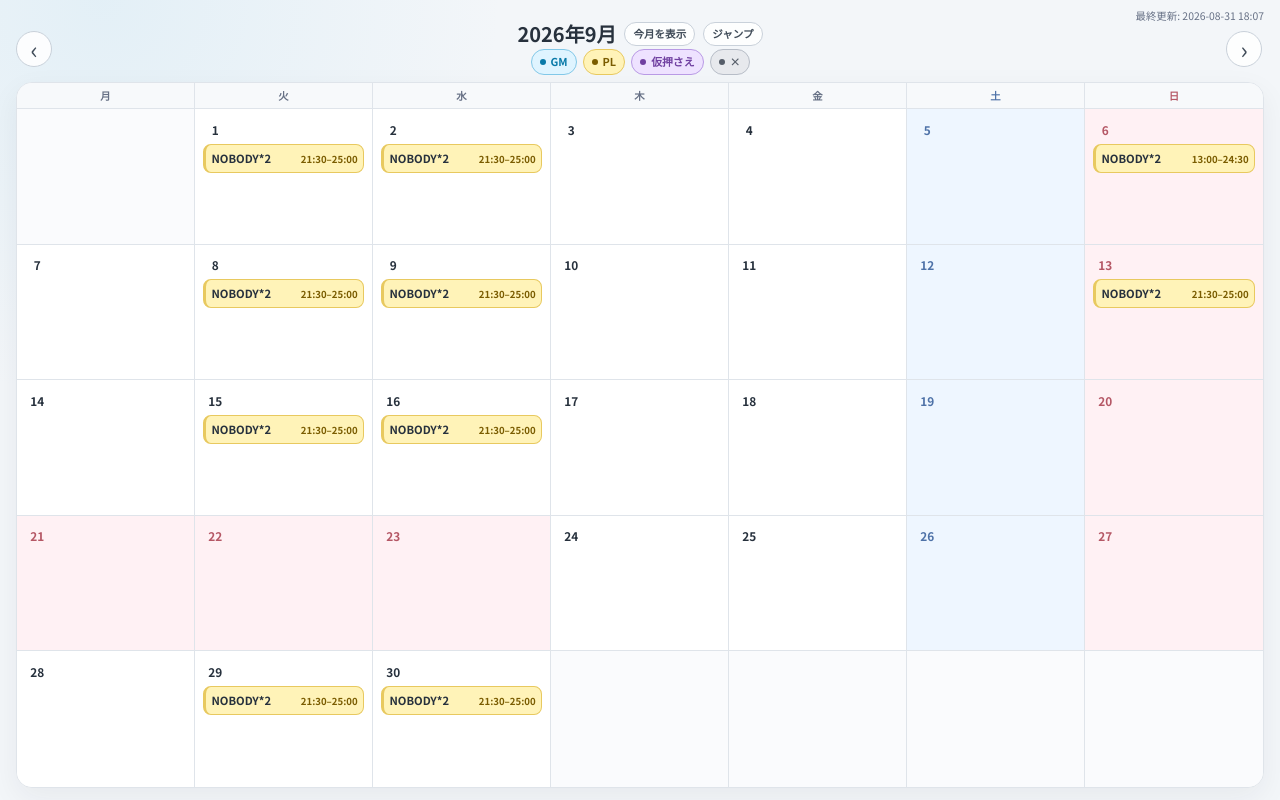
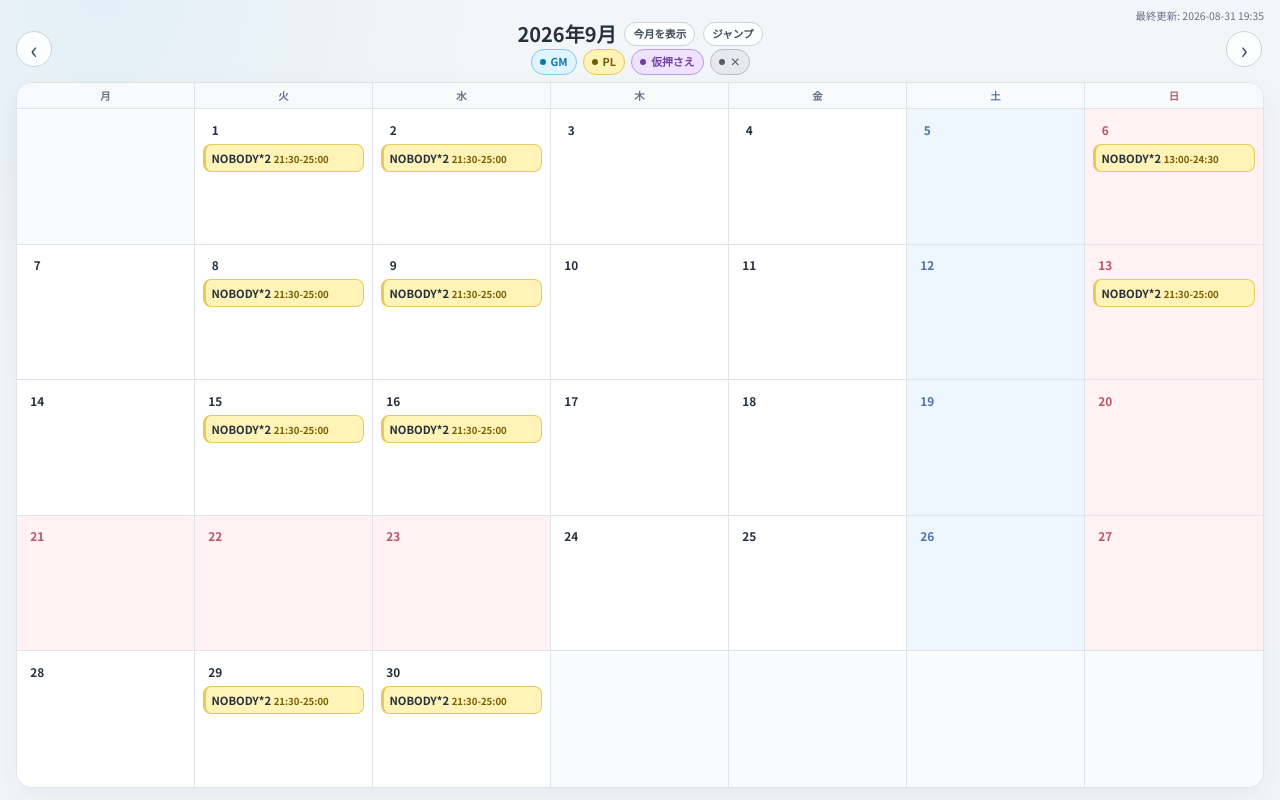
Before and after one commit to raindex9630/trpg-profile, a plain HTML site: page trpg-profile/calendar.html in a window 1280 px wide. Drawn offline with Linux system fonts and the light colour scheme.

Commit message:
カレンダー更新

```diff
--- a/trpg-profile/calendar.css
+++ b/trpg-profile/calendar.css
@@ -445,40 +445,26 @@ button {
     border-radius: var(--radius-md);
 }
 
-.event-heading {
-    display: flex;
-    align-items: baseline;
-    justify-content: space-between;
-    gap: 3px;
+.event-summary {
+    display: block;
     min-width: 0;
-    margin-bottom: 1px;
+    margin: 0;
+    font-size: clamp(0.5rem, 0.9vw, 0.7rem);
+    font-weight: 700;
+    line-height: 1.3;
+    overflow-wrap: anywhere;
+    white-space: normal;
+}
+
+.event-title {
+    color: var(--text);
 }
 
 .event-time {
-    flex: 0 0 auto;
-    overflow: hidden;
-    margin-left: auto;
     color: currentColor;
     font-size: clamp(0.46rem, 0.75vw, 0.62rem);
     font-weight: 700;
     line-height: 1.2;
-    text-align: right;
-    text-overflow: ellipsis;
-    white-space: nowrap;
-}
-
-.event-title {
-    display: block;
-    overflow: hidden;
-    flex: 1 1 auto;
-    min-width: 0;
-    margin: 0;
-    color: var(--text);
-    font-size: clamp(0.5rem, 0.9vw, 0.7rem);
-    font-weight: 700;
-    line-height: 1.3;
-    overflow-wrap: anywhere;
-    text-overflow: ellipsis;
     white-space: nowrap;
 }
 
@@ -646,22 +632,14 @@ button {
         border-radius: 4px;
     }
 
-    .event-heading {
-        display: flex;
-        align-items: baseline;
-        gap: 2px;
-        margin-bottom: 0;
+    .event-summary {
+        font-size: clamp(0.38rem, 1.65vw, 0.53rem);
+        line-height: 1.15;
     }
 
     .event-time {
-        display: block;
         font-size: clamp(0.32rem, 1.35vw, 0.46rem);
         line-height: 1.1;
-    }
-
-    .event-title {
-        font-size: clamp(0.38rem, 1.65vw, 0.53rem);
-        line-height: 1.15;
     }
 
     .event-details {
--- a/trpg-profile/calendar.html
+++ b/trpg-profile/calendar.html
@@ -11,7 +11,7 @@
     <link rel="preconnect" href="https://fonts.googleapis.com">
     <link rel="preconnect" href="https://fonts.gstatic.com" crossorigin>
     <link href="https://fonts.googleapis.com/css2?family=Noto+Sans+JP:wght@400;500;600;700&display=swap" rel="stylesheet">
-    <link rel="stylesheet" href="calendar.css?v=20260831j">
+    <link rel="stylesheet" href="calendar.css?v=20260831l">
 </head>
 
 <body>
@@ -59,15 +59,12 @@
 
     <template id="event-template">
         <article class="event-card">
-            <div class="event-heading">
-                <p class="event-title"></p>
-                <time class="event-time"></time>
-            </div>
+            <p class="event-summary"><span class="event-title"></span> <time class="event-time"></time></p>
             <p class="event-details"></p>
         </article>
     </template>
 
-    <script src="calendar.js?v=20260831g"></script>
+    <script src="calendar.js?v=20260831i"></script>
 </body>
 
 </html>
--- a/trpg-profile/calendar.js
+++ b/trpg-profile/calendar.js
@@ -273,20 +273,20 @@ if (typeof module !== "undefined" && module.exports) {
         if (event.allDay || !event.startTime) return "終日";
         if (!event.endTime) return event.startTime;
         const nextDayPrefix = event.endNextDay && !usesExtendedEndHour(event.endTime) ? "翌" : "";
-        return `${event.startTime}–${nextDayPrefix}${event.endTime}`;
+        return `${event.startTime}-${nextDayPrefix}${event.endTime}`;
     }
 
     function createEventCard(event) {
         const card = template.content.firstElementChild.cloneNode(true);
         card.classList.add(TAG_CLASS[event.tag]);
 
+        const formattedTime = formatTime(event);
+        card.querySelector(".event-title").textContent = event.title;
         const time = card.querySelector(".event-time");
-        time.textContent = formatTime(event);
+        time.textContent = formattedTime;
         time.dateTime = event.allDay ? event.date : `${event.date}T${event.startTime}:00`;
-
-        card.querySelector(".event-title").textContent = event.title;
         card.querySelector(".event-details").textContent = event.details;
-        card.setAttribute("aria-label", `${event.tag} ${formatTime(event)} ${event.title}`);
+        card.setAttribute("aria-label", `${event.tag} ${event.title} ${formattedTime}`);
         return card;
     }
 
--- a/trpg-profile/data/calendar.json
+++ b/trpg-profile/data/calendar.json
@@ -2,7 +2,7 @@
   "version": 1,
   "calendar_name": "卓予定カレンダー",
   "description": "GM・PL予定と、仮押さえ・参加不可の日を共有しています。",
-  "updated_at": "2026-08-31 18:07",
+  "updated_at": "2026-08-31 19:35",
   "monthly_notes": {},
   "events": [
     {
@@ -11,15 +11,105 @@
       "title": "NOBODY*2",
       "tag": "PL",
       "dates": [
-        "2026-09-01",
-        "2026-09-02",
-        "2026-09-08",
-        "2026-09-09",
-        "2026-09-13",
-        "2026-09-15",
-        "2026-09-16",
-        "2026-09-29",
-        "2026-09-30"
+        "2026-09-01"
+      ],
+      "all_day": false,
+      "start_time": "21:30",
+      "end_time": "25:00",
+      "end_next_day": true,
+      "details": ""
+    },
+    {
+      "id": "c12a1a071590",
+      "session_id": "0849e105c62b",
+      "title": "NOBODY*2",
+      "tag": "PL",
+      "dates": [
+        "2026-09-02"
+      ],
+      "all_day": false,
+      "start_time": "21:30",
+      "end_time": "25:00",
+      "end_next_day": true,
+      "details": ""
+    },
+    {
+      "id": "c9420ac87433",
+      "session_id": "0849e105c62b",
+      "title": "NOBODY*2",
+      "tag": "PL",
+      "dates": [
+        "2026-09-08"
+      ],
+      "all_day": false,
+      "start_time": "21:30",
+      "end_time": "25:00",
+      "end_next_day": true,
+      "details": ""
+    },
+    {
+      "id": "a5d0aa46190a",
+      "session_id": "0849e105c62b",
+      "title": "NOBODY*2",
+      "tag": "PL",
+      "dates": [
+        "2026-09-09"
+      ],
+      "all_day": false,
+      "start_time": "21:30",
+      "end_time": "25:00",
+      "end_next_day": true,
+      "details": ""
+    },
+    {
+      "id": "e2c9d40aa184",
+      "session_id": "0849e105c62b",
+      "title": "NOBODY*2",
+      "tag": "PL",
+      "dates": [
+        "2026-09-13"
+      ],
+      "all_day": false,
+      "start_time": "21:30",
+      "end_time": "25:00",
+      "end_next_day": true,
+      "details": ""
+    },
+    {
+      "id": "7212423c24f8",
+      "session_id": "0849e105c62b",
+      "title": "NOBODY*2",
+      "tag": "PL",
+      "dates": [
+        "2026-09-15"
+      ],
+      "all_day": false,
+      "start_time": "21:30",
+      "end_time": "25:00",
+      "end_next_day": true,
+      "details": ""
+    },
+    {
+      "id": "857aa582cbd1",
+      "session_id": "0849e105c62b",
+      "title": "NOBODY*2",
+      "tag": "PL",
+      "dates": [
+        "2026-09-16"
+      ],
+      "all_day": false,
+      "start_time": "21:30",
+      "end_time": "25:00",
+      "end_next_day": true,
+      "details": ""
+    },
+    {
+      "id": "5c7160ab4711",
+      "session_id": "0849e105c62b",
+      "title": "NOBODY*2",
+      "tag": "PL",
+      "dates": [
+        "2026-09-29"
       ],
       "all_day": false,
       "start_time": "21:30",
@@ -40,6 +130,20 @@
       "end_time": "24:30",
       "end_next_day": true,
       "details": ""
+    },
+    {
+      "id": "fdc401d0207c",
+      "session_id": "0849e105c62b",
+      "title": "NOBODY*2",
+      "tag": "PL",
+      "dates": [
+        "2026-09-30"
+      ],
+      "all_day": false,
+      "start_time": "21:30",
+      "end_time": "25:00",
+      "end_next_day": true,
+      "details": ""
     }
   ]
 }
```
